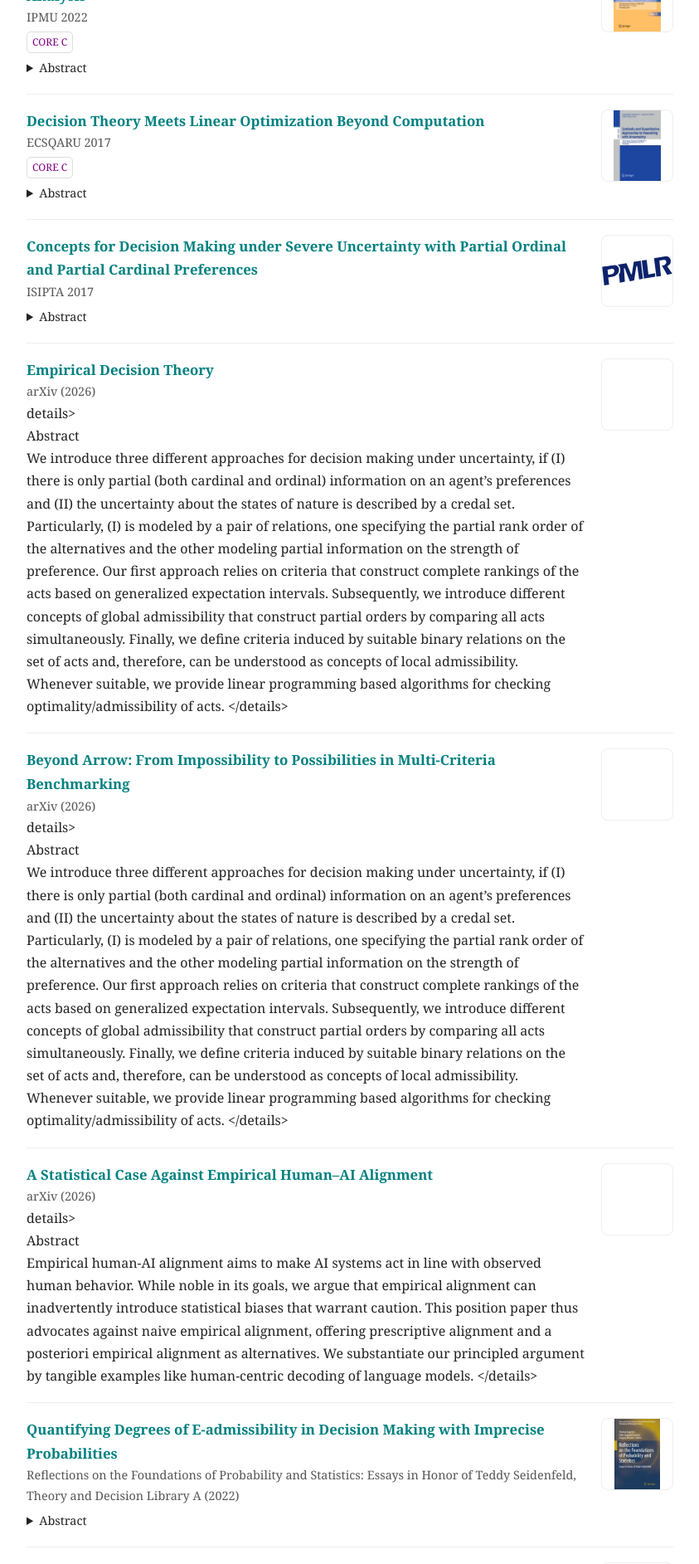
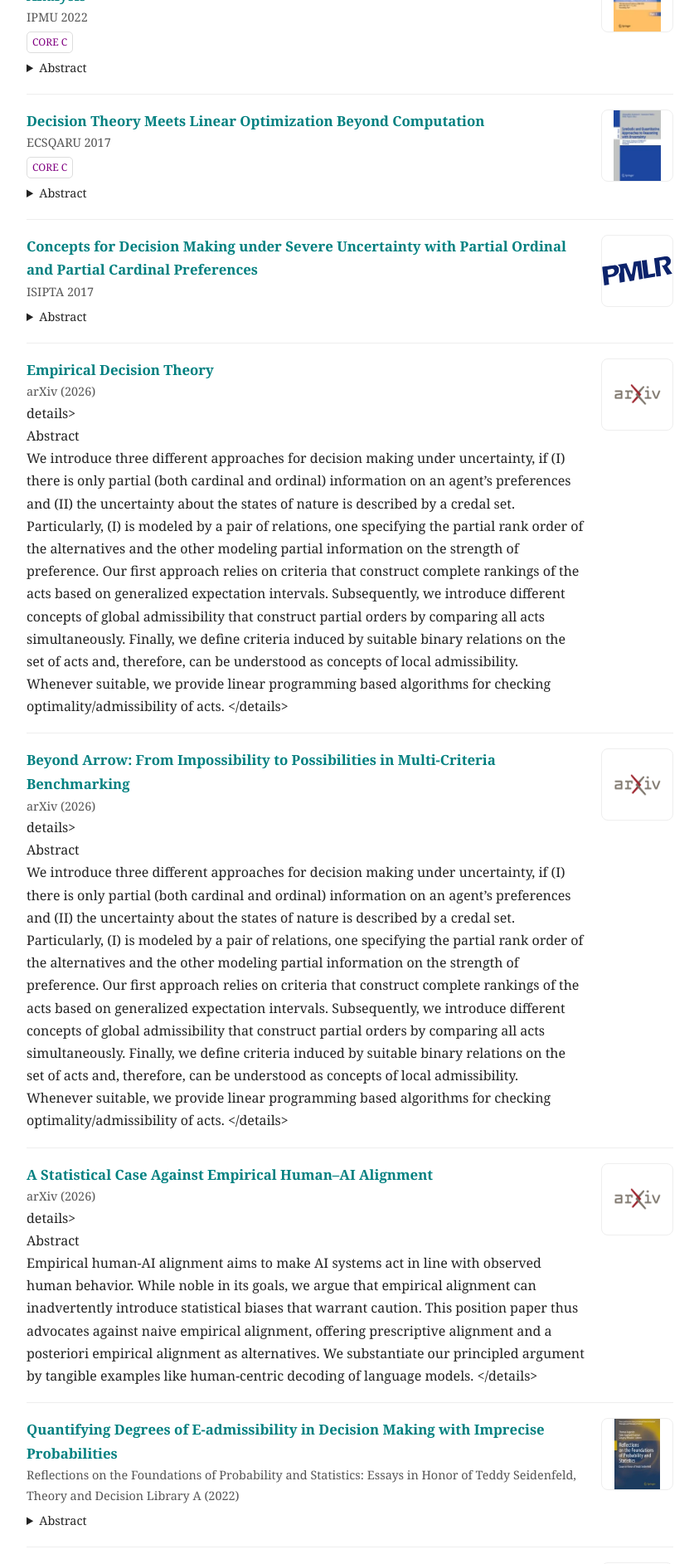
Before and after one commit to jansenc/jansenc.github.io, a Jekyll site: the page built from publications/index.md, in a window 1280 px wide. Shown: the part 2886-4771 px from the top of the page at 83% size, without its empty margins (378-1221 px from the left). Built offline with Jekyll 4.4.1, drawn with Linux system fonts in a browser that asks for light colours; grey boxes are pictures that could not be loaded.

Commit message:
Update index.md

```diff
--- a/publications/index.md
+++ b/publications/index.md
@@ -363,7 +363,7 @@ Partial Ordinal and Partial Cardinal Preferences</a></b></div>
     We introduce three different approaches for decision making under uncertainty, if (I) there is only partial (both cardinal and ordinal) information on an agent’s preferences and (II) the uncertainty about the states of nature is described by a credal set. Particularly, (I) is modeled by a pair of relations, one specifying the partial rank order of the alternatives and the other modeling partial information on the strength of preference. Our first approach relies on criteria that construct complete rankings of the acts based on generalized expectation intervals. Subsequently, we introduce different concepts of global admissibility that construct partial orders by comparing all acts simultaneously. Finally, we define criteria induced by suitable binary relations on the set of acts and, therefore, can be understood as concepts of local admissibility. Whenever suitable, we provide linear programming based algorithms for checking optimality/admissibility of acts.
      </details>
   </div>
-  <img src="/assets/arxiv.svg">
+  <img src="/assets/arxiv.jpg">
 </div>
 
 <div class="pub preprint">
@@ -375,7 +375,7 @@ Partial Ordinal and Partial Cardinal Preferences</a></b></div>
     We introduce three different approaches for decision making under uncertainty, if (I) there is only partial (both cardinal and ordinal) information on an agent’s preferences and (II) the uncertainty about the states of nature is described by a credal set. Particularly, (I) is modeled by a pair of relations, one specifying the partial rank order of the alternatives and the other modeling partial information on the strength of preference. Our first approach relies on criteria that construct complete rankings of the acts based on generalized expectation intervals. Subsequently, we introduce different concepts of global admissibility that construct partial orders by comparing all acts simultaneously. Finally, we define criteria induced by suitable binary relations on the set of acts and, therefore, can be understood as concepts of local admissibility. Whenever suitable, we provide linear programming based algorithms for checking optimality/admissibility of acts.
      </details>
   </div>
-  <img src="/assets/arxiv.svg">
+  <img src="/assets/arxiv.jpg">
 </div>
 
 <div class="pub preprint">
@@ -387,7 +387,7 @@ Partial Ordinal and Partial Cardinal Preferences</a></b></div>
     Empirical human-AI alignment aims to make AI systems act in line with observed human behavior. While noble in its goals, we argue that empirical alignment can inadvertently introduce statistical biases that warrant caution. This position paper thus advocates against naive empirical alignment, offering prescriptive alignment and a posteriori empirical alignment as alternatives. We substantiate our principled argument by tangible examples like human-centric decoding of language models.
      </details>
   </div>
- <img src="/assets/arxiv.svg">
+ <img src="/assets/arxiv.jpg">
 </div>
 
 <!-- ===================================================== -->
```
